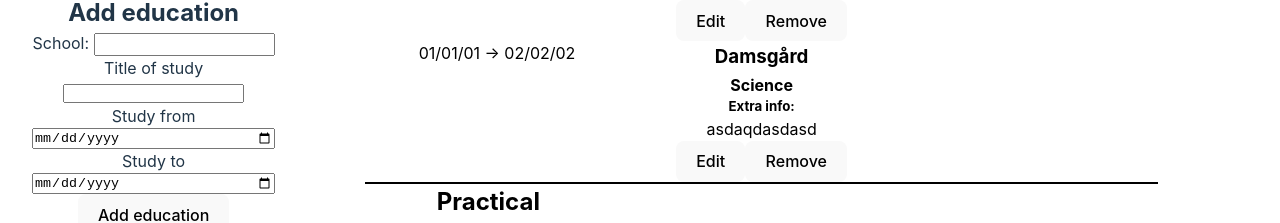
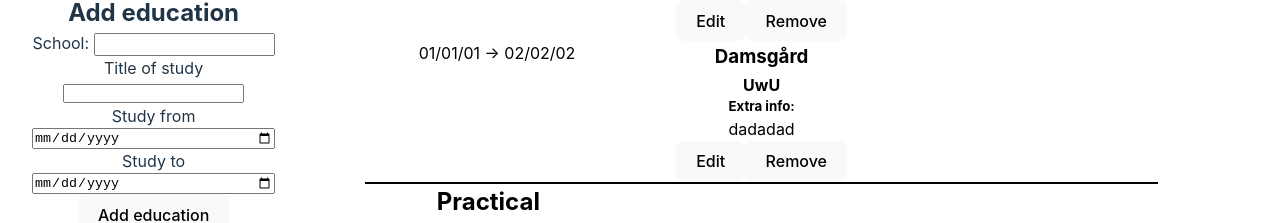
Before and after one commit to ATlexEide/cv-app, a React (Vite) app: page / in a window 1280 px wide. Shown: the part 229-452 px from the top of the page. Built offline with nearby package versions, Linux system fonts and the light colour scheme.

Commit message:
Update logic

```diff
--- a/src/Components/PreviewFile.jsx
+++ b/src/Components/PreviewFile.jsx
@@ -2,25 +2,27 @@ import "../styles/PreviewFile.css";
 import EducationCard from "./EducationCard";
 import PracticalCard from "./PracticalCard";
 import Border from "./Border";
+import { useState } from "react";
 function PreviewFile({ person }) {
-  const info = [
-    {
+  let mockData = {
+    id: 0,
     school: "Holen",
     degree: "Comp Science",
     timeFrom: "01/01/01",
     timeTo: "02/02/02",
     desc: "asdaqdasdasd",
-    },
-    {
+  };
+  let mockData2 = {
+    id: 1,
     school: "Damsgård",
-      degree: "Science",
+    degree: "UwU",
     timeFrom: "01/01/01",
     timeTo: "02/02/02",
-      desc: "asdaqdasdasd",
-    },
-  ];
-  const handleEditCard = () => {
-    console.log("click");
+    desc: "dadadad",
+  };
+  const [data, setData] = useState([mockData, mockData2]);
+  const handleEditCard = (card) => {
+    console.log(card);
   };
   return (
     <article id="file">
@@ -32,7 +34,7 @@ function PreviewFile({ person }) {
       <Border />
       <section id="education">
         <h2 className="sectionTitle">Education</h2>
-        {info.map((school, index) => {
+        {data.map((school, index) => {
           // console.log(school);
           return (
             <EducationCard
```
Lines whose indentation alone changed are shown as unchanged.
